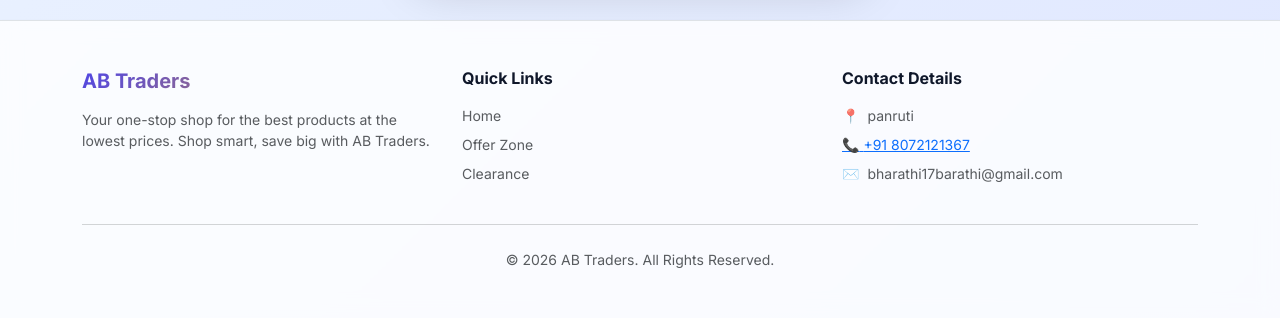
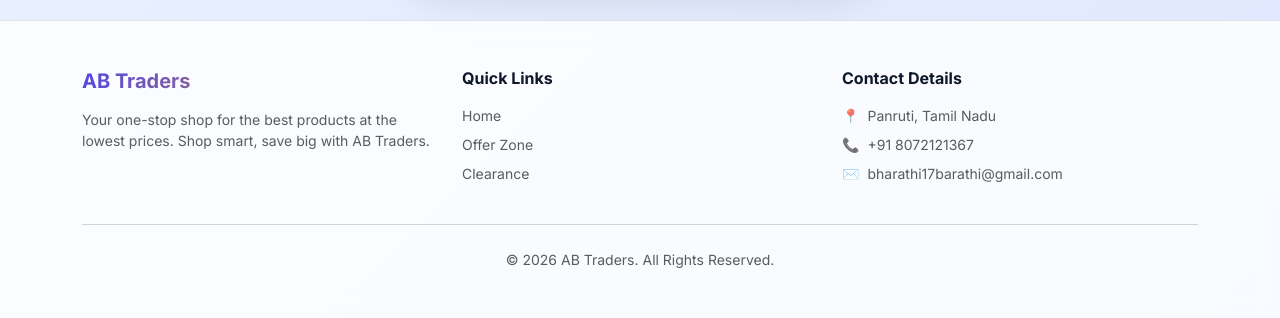
Before and after one commit to Ashokbharathi2002/abt, a Django app: page /register/ in a window 1280 px wide. Shown: the part 1548-1866 px from the top of the page. Run offline with Django 5.2, Linux system fonts and the light colour scheme.

```diff
--- a/templates/base.html
+++ b/templates/base.html
@@ -155,10 +155,18 @@
                 <div class="col-lg-4 col-md-12">
                     <h6 class="fw-bold mb-3">Contact Details</h6>
                     <ul class="list-unstyled text-muted small">
-                        <li class="mb-2 d-flex align-items-start gap-2"><span>📍</span> <span>panruti</span></li>
-                        <li class="mb-2 d-flex align-items-center gap-2"><a href="tel:+918072121367"><span>📞</span> <span>+91 8072121367</span></a></li>
-                        <li class="mb-2 d-flex align-items-center gap-2"><span>✉️</span>
-                            <span>bharathi17barathi@gmail.com</span></li>
+                        <li class="mb-2 d-flex align-items-start gap-2">
+                            <span>📍</span>
+                            <span>Panruti, Tamil Nadu</span>
+                        </li>
+                        <li class="mb-2 d-flex align-items-center gap-2">
+                            <span>📞</span>
+                            <a href="tel:+918072121367" class="text-decoration-none text-muted">+91 8072121367</a>
+                        </li>
+                        <li class="mb-2 d-flex align-items-center gap-2">
+                            <span>✉️</span>
+                            <a href="mailto:bharathi17barathi@gmail.com" class="text-decoration-none text-muted">bharathi17barathi@gmail.com</a>
+                        </li>
                     </ul>
                 </div>
             </div>
```
